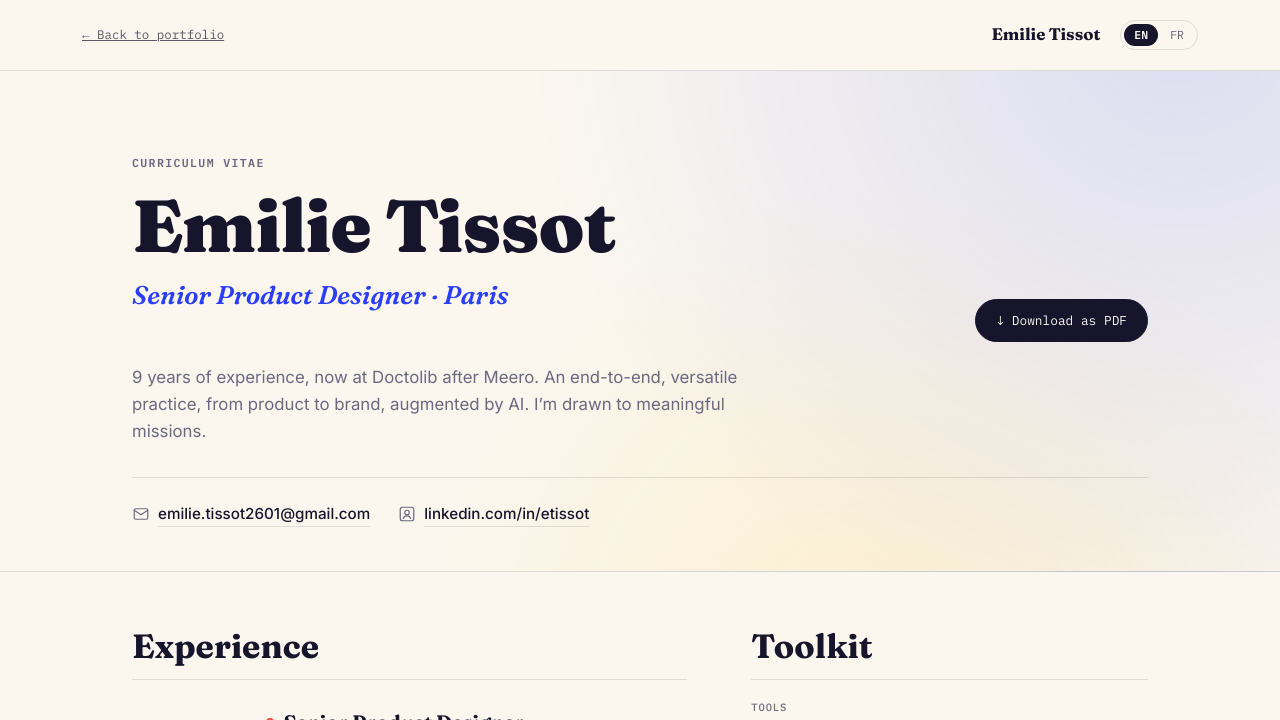
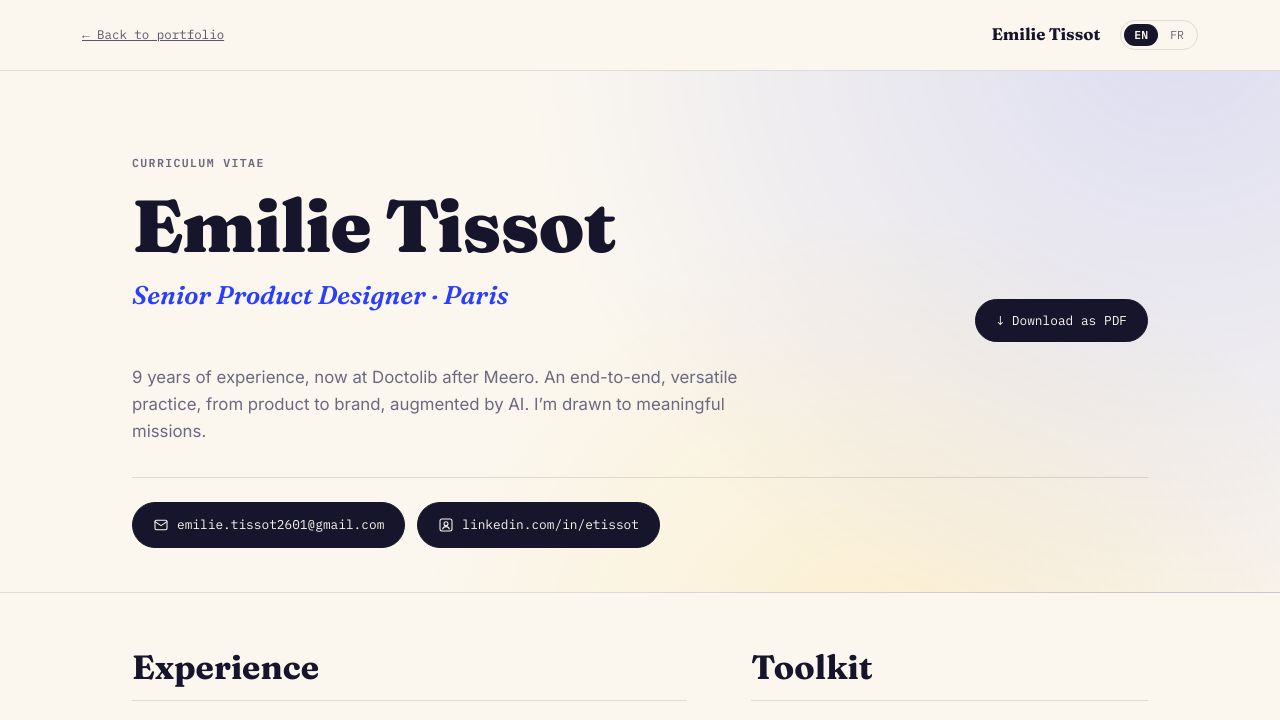
Before and after one commit to emilietissot2601-boop/portfolio, a plain HTML site: page cv.html in a window 1280 px wide. Shown: the top 720 px of the page. Drawn offline with Linux system fonts and the light colour scheme.

Commit message:
CV : liens de contact en boutons avec icône, style du bouton PDF
Co-Authored-By: Claude Opus 5.5 <noreply@anthropic.com>
Claude-Session: https://claude.ai/code/session_01BvnjXVJq2tfUDo23mebhbu

```diff
--- a/cv.html
+++ b/cv.html
@@ -71,11 +71,11 @@
     display:inline-flex; align-items:center; gap:8px;
   }
   .btn:hover{background:var(--accent); border-color:var(--accent);}
-  .contact{display:flex; flex-wrap:wrap; gap:10px 28px; margin-top:32px; padding-top:24px; border-top:1px solid var(--line);}
+  .contact{display:flex; flex-wrap:wrap; gap:10px 12px; margin-top:32px; padding-top:24px; border-top:1px solid var(--line);}
   .contact .k{font-family:'IBM Plex Mono', monospace; font-size:0.66rem; letter-spacing:0.08em; text-transform:uppercase; color:var(--ink-soft); display:block;}
   .ico{width:18px; height:18px; flex:none; fill:none; stroke:currentColor; stroke-width:1.6; stroke-linecap:round; stroke-linejoin:round;}
   .contact .ci{display:flex; align-items:center; gap:8px;}
-  .contact .ci .ico{color:var(--ink-soft);}
+  .contact .btn .ico{width:16px; height:16px;}
   .contact .v{font-weight:500; font-size:0.95rem;}
   .contact a.v{text-decoration:none; border-bottom:1px solid var(--line);}
   .contact a.v:hover{border-color:var(--ink);}
@@ -139,6 +139,7 @@
     .hero{padding:0 0 14px; background:none;}
     .hero h1{font-size:34px;} .hero .role{font-size:16px;} .hero .lead{font-size:11.5px; margin-top:10px; max-width:none;}
     .contact{margin-top:14px; padding-top:10px;}
+    .contact .btn{background:none; color:var(--ink); border:none; padding:0 14px 0 0; font-size:10.5px;}
     .wrap{max-width:none; padding:0;}
     .grid{grid-template-columns:7fr 5fr; gap:28px; padding:18px 0 0;}
     .col > section + section{margin-top:22px;}
@@ -179,8 +180,8 @@
     </div>
     <p class="lead">9 years of experience, now at Doctolib after Meero. An end-to-end, versatile practice, from product to brand, augmented by AI. I’m drawn to meaningful missions.</p>
     <div class="contact">
-      <div class="ci"><svg class="ico" viewBox="0 0 24 24" aria-hidden="true"><rect x="3" y="5" width="18" height="14" rx="2"/><path d="m3 7 9 6 9-6"/></svg><a class="v" href="mailto:emilie.tissot2601@gmail.com">emilie.tissot2601@gmail.com</a></div>
-      <div class="ci"><svg class="ico" viewBox="0 0 24 24" aria-hidden="true"><rect x="3" y="3" width="18" height="18" rx="3"/><circle cx="12" cy="10" r="3"/><path d="M7 18c.8-2.4 2.8-3.6 5-3.6s4.2 1.2 5 3.6"/></svg><a class="v" href="https://www.linkedin.com/in/etissot/" target="_blank" rel="noopener">linkedin.com/in/etissot</a></div>
+      <a class="btn" href="mailto:emilie.tissot2601@gmail.com"><svg class="ico" viewBox="0 0 24 24" aria-hidden="true"><rect x="3" y="5" width="18" height="14" rx="2"/><path d="m3 7 9 6 9-6"/></svg><span>emilie.tissot2601@gmail.com</span></a>
+      <a class="btn" href="https://www.linkedin.com/in/etissot/" target="_blank" rel="noopener"><svg class="ico" viewBox="0 0 24 24" aria-hidden="true"><rect x="3" y="3" width="18" height="18" rx="3"/><circle cx="12" cy="10" r="3"/><path d="M7 18c.8-2.4 2.8-3.6 5-3.6s4.2 1.2 5 3.6"/></svg><span>linkedin.com/in/etissot</span></a>
     </div>
   </div>
 </section>
```
Also changed, not shown: fr/cv.html (+5 -4 lines).
